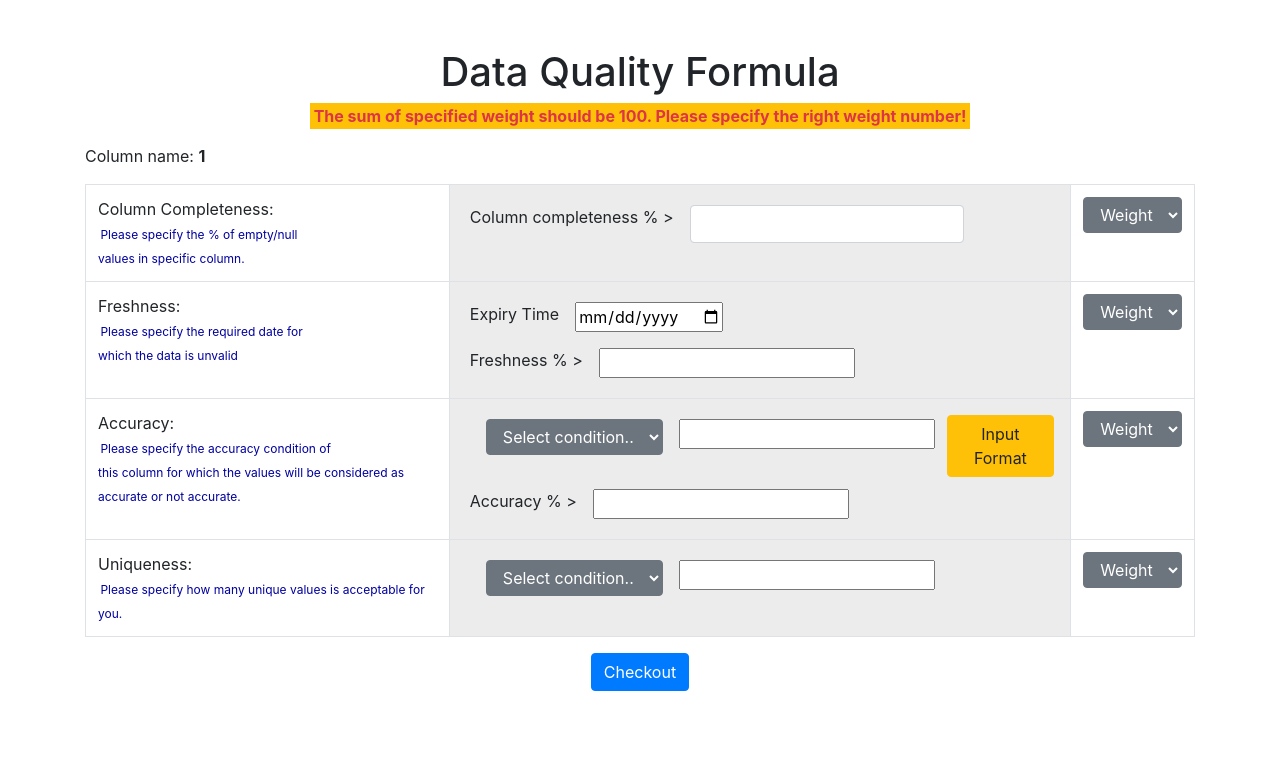
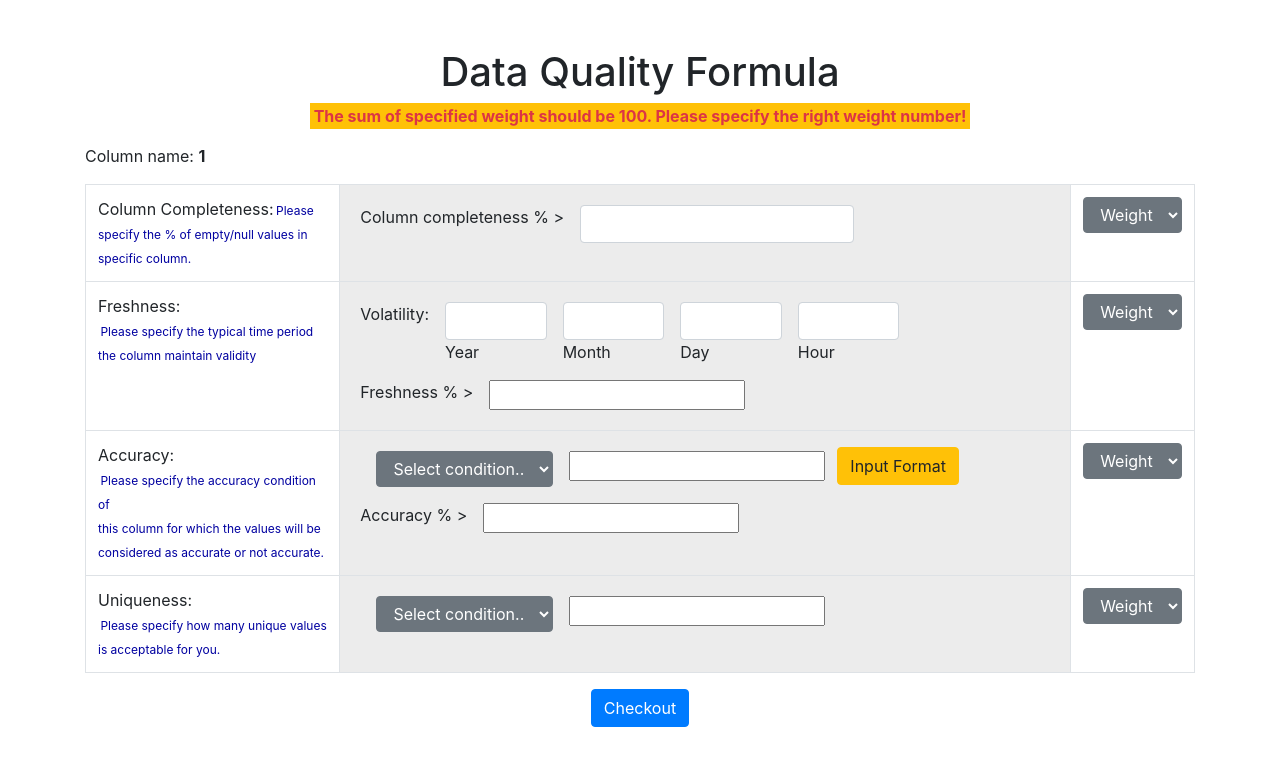
Before and after one commit to yuzi886/DataMarket, a Django app: page /users/data_quality/1/1/ in a window 1280 px wide. Shown: the top 766 px of the page. Run offline with Django 4.2, Linux system fonts and the light colour scheme; parts of the project's set-up code (start-up, migrations or seed data) failed here and were passed over; some libraries are stand-ins or nearby versions.

Commit message:
data freshness change

```diff
--- a/dataMarket/users/templates/formula.html
+++ b/dataMarket/users/templates/formula.html
@@ -7,6 +7,7 @@
     <script src="https://code.jquery.com/jquery-3.3.1.slim.min.js" integrity="sha384-q8i/X+965DzO0rT7abK41JStQIAqVgRVzpbzo5smXKp4YfRvH+8abtTE1Pi6jizo" crossorigin="anonymous"></script>
     <script src="https://cdnjs.cloudflare.com/ajax/libs/popper.js/1.14.7/umd/popper.min.js" integrity="sha384-UO2eT0CpHqdSJQ6hJty5KVphtPhzWj9WO1clHTMGa3JDZwrnQq4sF86dIHNDz0W1" crossorigin="anonymous"></script>
     <script src="https://stackpath.bootstrapcdn.com/bootstrap/4.3.1/js/bootstrap.min.js" integrity="sha384-JjSmVgyd0p3pXB1rRibZUAYoIIy6OrQ6VrjIEaFf/nJGzIxFDsf4x0xIM+B07jRM" crossorigin="anonymous"></script>
+
 
     <title>Data Quality Formula</title>
     <style type="text/css">
@@ -57,7 +58,7 @@
             </td>
           </tr>-->
           <tr>
-            <td>Column Completeness:<br/><mark class="blue">Please  specify the %  of  empty/null<br/>  values  in  specific  column.</mark></td>
+            <td>Column Completeness:<mark class="blue">Please  specify the %  of  empty/null  values  in  specific  column.</mark></td>
             <td colspan="3" class="table-active">
               <div class="d-flex">
                 <!--<div class="p-2 ">
@@ -87,21 +88,28 @@
             </td>
           </tr>
           <tr>
-            <td>Freshness:<br/><mark class="blue">Please  specify the required  date  for <br/>which the data  is  unvalid</mark></td>
+            <td>Freshness:<br/><mark class="blue">Please  specify the typical time period the column maintain validity <br/>  </mark></td>
             <td colspan="3" class="table-active">
               <div class="d-flex">
                 <div class="p-2 ">
-                  <a> Expiry Time </a>
+                  <a> Volatility: </a>
                 </div>
-                <div class="p-2">
-                  <input type="date" id="e_t" name = "e_t">
+                <div class="p-2  col-2 ">
+                  <input class="form-control" type="num" id="v_y" name = "v_y" >
+                  <a >Year</a>
                 </div>
-                <!--<div class="p-2 ">
-                  <a> </a>
+                <div class="p-2 col-2">
+                  <input class="form-control" type="num" id="v_m" name = "v_m" >
+                   <a >Month</a>
                 </div>
-                <div class="p-2">
-                  <input type="date" id="l_m_d" name = "l_m_d">
-                </div>-->
+                <div class="p-2 col-2">
+                  <input class="form-control" type="num" id="v_d" name = "v_d" >
+                   <a >Day</a>
+                </div>
+                <div class="p-2 col-2">
+                  <input class="form-control" type="num" id="v_h" name = "v_h" >
+                   <a >Hour</a>
+                </div>
               </div>
               <div class="d-flex">
                 <div class="p-2 ">
--- a/dataMarket/users/views.py
+++ b/dataMarket/users/views.py
@@ -251,7 +251,7 @@ def shop_cart(request):
 
 def formula(request,ID,col):
 	context ={}
-	context["choices"]= [10,20,30,40,50,60,70,80,90]
+	context["choices"]= [0,10,20,30,40,50,60,70,80,90]
 	context["col"] = col
 
 	template = loader.get_template('formula.html')
@@ -264,13 +264,18 @@ def formula_add(request,ID,col):
 	complet_weight =  request.POST.get('c_c_w','')
 	complet_weight = int(complet_weight) if len(complet_weight) != 0 else 0
 
-	expire_time = request.POST.get('e_t','')
-	if len(expire_time) == 0 :
-		messages.warning(request, "the expire_time should not be empty")
-		return redirect(request.META.get('HTTP_REFERER', '..'))
-	e_t = datetime.strptime(expire_time, '%Y-%m-%d')
-	t_zone = pytz.utc
-	expire_time = t_zone.localize(e_t)
+	"""expire_time = request.POST.get('e_t','')
+				if len(expire_time) == 0 :
+					messages.warning(request, "the expire_time should not be empty")
+					return redirect(request.META.get('HTTP_REFERER', '..'))
+				e_t = datetime.strptime(expire_time, '%Y-%m-%d')
+				t_zone = pytz.utc
+				expire_time = t_zone.localize(e_t)"""
+
+	volatility_y = request.POST.get('v_y','')
+	complet_weight = int(complet_weight) if len(complet_weight) != 0 else 0
+
+	"""futher defined the format of input"""
 
 	fresh_rate = request.POST.get('f_p','')
 	fresh_rate = float(fresh_rate) if len(fresh_rate) != 0 else 0
@@ -319,15 +324,15 @@ def formula_add(request,ID,col):
 	This formula is for the freshness point of the column
 	"""
 	#print((data.updated_at).tzinfo)
-	Age = (timezone.now() - data.pub_date )
-	Currency = data.pub_date - data.updated_at + Age
-	Volatility = expire_time - data.updated_at + Age
-	Timeliness = max(1- Currency/Volatility,0)*100
-	print("Timeliness:"+str(Timeliness))
-	if Timeliness >fresh_rate:
-		time_point =1
-	else:
-		time_point =0
+	"""Age = (timezone.now() - data.pub_date )
+				Currency = data.pub_date - data.updated_at + Age
+				Volatility = expire_time - data.updated_at + Age
+				Timeliness = max(1- Currency/Volatility,0)*100
+				print("Timeliness:"+str(Timeliness))
+				if Timeliness >fresh_rate:
+					time_point =1
+				else:
+					time_point =0"""
 
 	"""
 	This formula is for the accuracy point of the column
```
